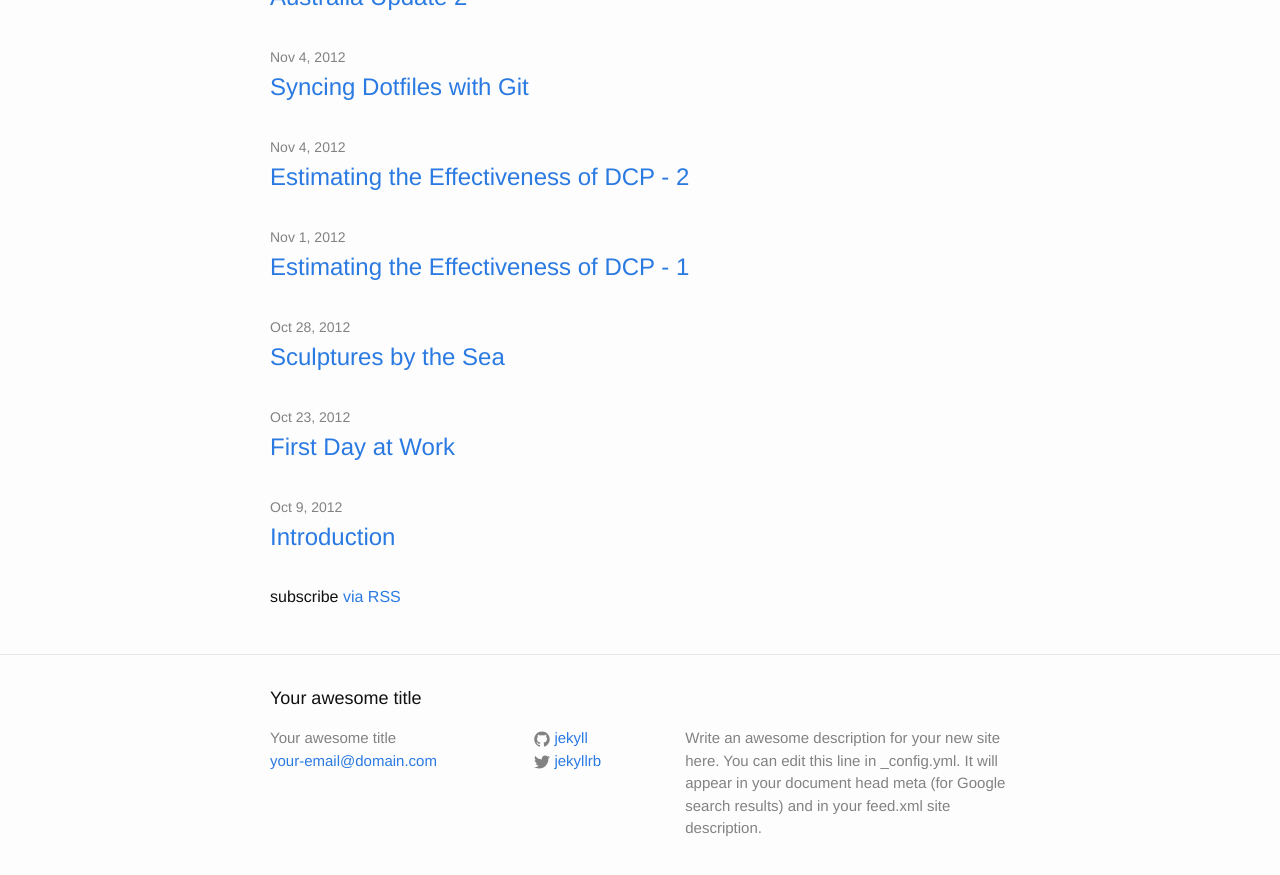
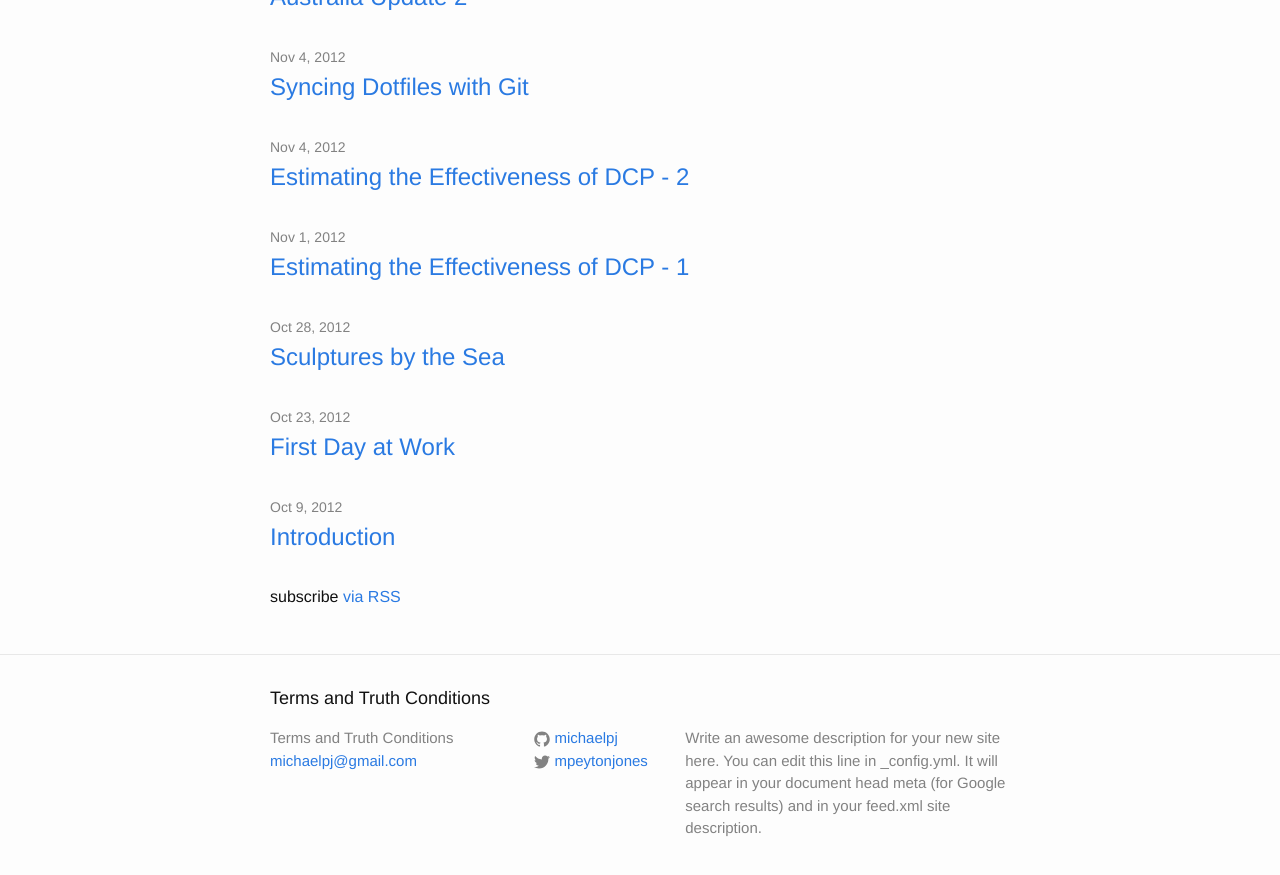
Before and after one commit to michaelpj/termsandtruthconditions, a Jekyll site: the page built from index.html, in a window 1280 px wide and 900 px high, scrolled down 632 px. Shown: the top 875 px of the window. Built offline with Jekyll 4.4.1, drawn with Linux system fonts in a browser that asks for light colours; Markdown is read by kramdown in place of the engine named in the settings; some of the changed text lies outside the part shown.

Commit message:
Config.yml in progress

```diff
--- a/_config.yml
+++ b/_config.yml
@@ -1,14 +1,17 @@
 # Site settings
-title: Your awesome title
-email: your-email@domain.com
+title: Terms and Truth Conditions
+email: michaelpj@gmail.com
 description: > # this means to ignore newlines until "baseurl:"
   Write an awesome description for your new site here. You can edit this
   line in _config.yml. It will appear in your document head meta (for
   Google search results) and in your feed.xml site description.
 baseurl: "" # the subpath of your site, e.g. /blog/
-url: "http://yourdomain.com" # the base hostname & protocol for your site
-twitter_username: jekyllrb
-github_username:  jekyll
+url: "www.termsandtruthconditions.com" # the base hostname & protocol for your site
+twitter_username: mpeytonjones
+github_username:  michaelpj
 
 # Build settings
-markdown: kramdown
+markdown: redcarpet
+
+redcarpet:
+  extensions: [ "footnotes" ]
```
